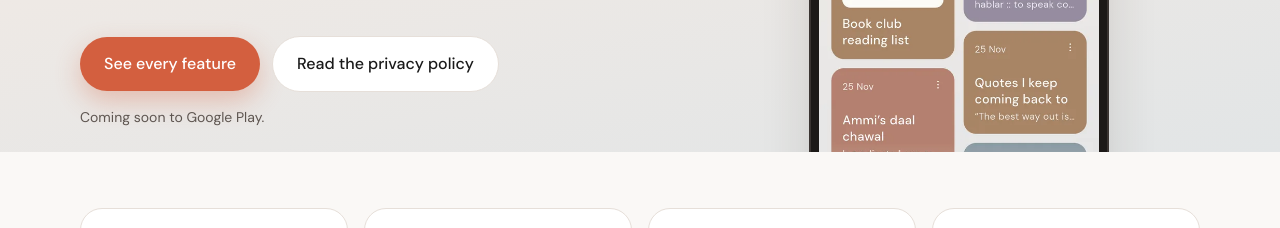
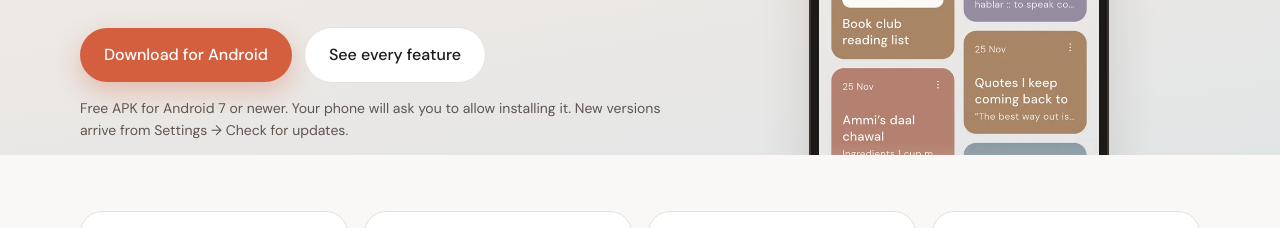
Before and after one commit to haaloapp1-design/seernotes-site, a plain HTML site: page index.html in a window 1280 px wide. Shown: the part 503-731 px from the top of the page. Drawn offline with Linux system fonts and the light colour scheme.

Commit message:
Download for Android + update check in privacy policy

```diff
--- a/index.html
+++ b/index.html
@@ -36,10 +36,10 @@
       <h1>Private notes that stay on your phone.</h1>
       <p class="lead">A calm, fast notes app for Android. No account, no sign-in, no ads and no servers. Everything works offline.</p>
       <div class="cta">
-        <a class="btn" href="#features">See every feature</a>
-        <a class="btn ghost" href="privacy.html">Read the privacy policy</a>
+        <a class="btn" href="https://github.com/haaloapp1-design/seernotes-site/releases/latest/download/seer-notes.apk">Download for Android</a>
+        <a class="btn ghost" href="#features">See every feature</a>
       </div>
-      <p class="soon">Coming soon to Google Play.</p>
+      <p class="soon">Free APK for Android 7 or newer. Your phone will ask you to allow installing it. New versions arrive from Settings → Check for updates.</p>
     </div>
     <div class="phone"><img src="img/home.webp" alt="The Seer Notes home screen with a pinned trip checklist, a photo note and colourful note cards" width="540" height="1230"></div>
   </div>
@@ -436,6 +436,7 @@
 <section class="faq" id="faq">
   <div class="wrap">
     <h2 class="section-title">Questions</h2>
+    <details><summary>How do I install it?</summary><p>On your Android phone, tap <a href="https://github.com/haaloapp1-design/seernotes-site/releases/latest/download/seer-notes.apk">Download for Android</a>. Open the downloaded file and, if Android asks, allow your browser to install apps. To update later, open Settings → Check for updates in the app. Updates install over the top and keep your notes.</p></details>
     <details><summary>Is Seer Notes free?</summary><p>Yes. No ads and no account. AI features use your own key from Gemini, Grok or Groq. Some have free tiers, and any costs are between you and that provider.</p></details>
     <details><summary>Do I need the internet?</summary><p>No. Everything works offline. You only need a connection to back up to Google Drive or a WebDAV server, to use AI, or to load a link preview.</p></details>
     <details><summary>What happens if I lose my phone?</summary><p>If you set up a backup, install Seer Notes on your new phone and restore it with your backup password. Without a backup, your notes stay on the old phone only. That's why the app reminds you to set one up.</p></details>
```
Also changed, not shown: privacy.html (+6 -1 lines).
